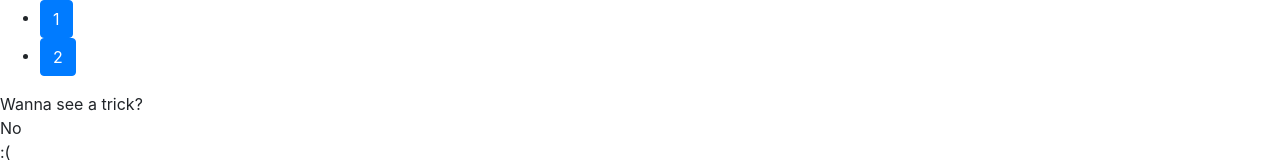
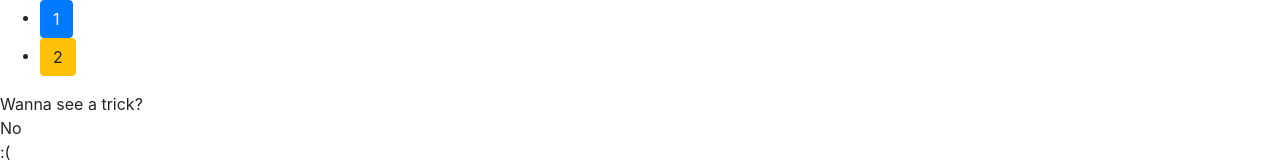
Before and after one commit to KristinaBrak/chat-application, a React (Create React App) app: page / in a window 1280 px wide. Shown: the top 162 px of the page. Built offline with nearby package versions, Linux system fonts and the light colour scheme.

Commit message:
finished useContext

```diff
--- a/src/components/chat/ChatContainer.jsx
+++ b/src/components/chat/ChatContainer.jsx
@@ -1,40 +1,16 @@
-import React, {useContext, useState} from 'react';
-import {ChatContext} from '../context/ChatContext';
+import React from 'react';
 import ChatBox from './chat-box/ChatBox';
 import ChatList from './chat-list/ChatList';
+import useChat from './useChat';
 
 const ChatContainer = ({userId}) => {
-  const [chats, setChats] = useContext(ChatContext);
-
-  const initialActiveChat = chats.find(chat => chat.isActive) ?? null;
-  const [activeChat, setActiveChat] = useState(initialActiveChat);
-
-  const submitChat = updatedChat => {
-    const updatedChats = chats.map(chat => (chat.id === updatedChat.id ? updatedChat : chat));
-    setChats(updatedChats);
-  };
-
-  const setIsActive = chatId => {
-    const updatedChats = chats.map(chat =>
-      chat.id === chatId ? {...chat, isActive: true} : {...chat, isActive: false}
-    );
-
-    const newActiveChat = updatedChats.find(chat => chat.isActive) ?? null;
-    setActiveChat(newActiveChat);
-  };
+  const {activeChat} = useChat();
 
   return (
-    <ChatContext.Provider value={[chats, setChats]}>
-      <ChatList setIsActive={setIsActive} />
-      {activeChat ? (
-        <ChatBox
-          key={activeChat.id}
-          userId={userId}
-          activeChat={activeChat}
-          submitChat={submitChat}
-        />
-      ) : null}
-    </ChatContext.Provider>
+    <>
+      <ChatList />
+      {activeChat ? <ChatBox userId={userId} /> : null}
+    </>
   );
 };
 
--- a/src/components/chat/chat-box/ChatBox.jsx
+++ b/src/components/chat/chat-box/ChatBox.jsx
@@ -1,15 +1,11 @@
-import React, {useEffect, useState} from 'react';
+import React, {useState} from 'react';
 import {Button, Form, FormControl} from 'react-bootstrap';
 import uuid from '../../../utils/uuid';
+import useChat from '../useChat';
 
-const ChatBox = ({userId, activeChat, submitChat}) => {
+const ChatBox = ({userId}) => {
+  const {activeChat, saveMessage} = useChat();
   const [text, setText] = useState('');
-  const [chat, setChat] = useState(activeChat);
-
-  useEffect(() => {
-    // submitChat(chat);
-    setChat(activeChat);
-  }, [activeChat]);
 
   const updateMessages = () => {
     const message = {
@@ -19,13 +15,12 @@ const ChatBox = ({userId, activeChat, submitChat}) => {
       createdAt: String(new Date()),
     };
 
-    const updatedChat = {...chat, messages: [...chat.messages, message]};
-    setChat(updatedChat);
+    saveMessage(message);
   };
 
   return (
     <>
-      {chat.messages.map(message => (
+      {activeChat.messages.map(message => (
         <div>{message.text}</div>
       ))}
       <Form
--- a/src/components/chat/chat-list/ChatList.jsx
+++ b/src/components/chat/chat-list/ChatList.jsx
@@ -1,15 +1,20 @@
-import React, {useContext} from 'react';
+import React from 'react';
 import {Button} from 'react-bootstrap';
-import {ChatContext} from '../../context/ChatContext';
+import useChat from '../useChat';
 
-const ChatList = ({setIsActive}) => {
-  const [chats, setChats] = useContext(ChatContext);
+const ChatList = () => {
+  const {chats, activeChat, setActiveChat} = useChat();
 
   return (
     <ul>
       {chats.map(chat => (
         <li key={chat.id}>
-          <Button onClick={() => setIsActive(chat.id)}>{chat.id}</Button>
+          <Button
+            variant={activeChat?.id === chat.id ? 'warning' : 'primary'}
+            onClick={() => setActiveChat(chat.id)}
+          >
+            {chat.id}
+          </Button>
         </li>
       ))}
     </ul>
--- /dev/null
+++ b/src/components/chat/useChat.js
@@ -0,0 +1,34 @@
+import {useContext, useEffect} from 'react';
+import {ChatContext} from '../context/ChatContext';
+
+const useChat = () => {
+  const [{chats, activeChat}, setState] = useContext(ChatContext);
+
+  useEffect(() => {
+    const initialActiveChat = chats.find(chat => chat.isActive) ?? null;
+    setState(state => ({...state, activeChat: initialActiveChat}));
+  }, []);
+
+  const setActiveChat = chatId => {
+    const updChats = chats.map(chat => (activeChat?.id === chat.id ? activeChat : chat));
+    const updatedChats = updChats.map(chat =>
+      chat.id === chatId ? {...chat, isActive: true} : {...chat, isActive: false}
+    );
+    const newActiveChat = updatedChats.find(chat => chat.isActive) ?? null;
+    setState(state => ({...state, chats: updatedChats, activeChat: newActiveChat}));
+  };
+
+  const saveChat = updatedChat => {
+    const updatedChats = chats.map(chat => (chat.id === updatedChat.id ? updatedChat : chat));
+    setState(state => ({...state, chats: updatedChats}));
+  };
+
+  const saveMessage = message => {
+    const updatedChat = {...activeChat, messages: [...activeChat.messages, message]};
+    setState(state => ({...state, activeChat: updatedChat}));
+  };
+
+  return {chats, activeChat, setActiveChat, saveChat, saveMessage};
+};
+
+export default useChat;
--- a/src/components/context/ChatContext.jsx
+++ b/src/components/context/ChatContext.jsx
@@ -1,11 +1,11 @@
 import React, {createContext, useState} from 'react';
 import chatsData from '../chat/Data';
 
-const ChatContext = createContext([[], () => {}]);
+const ChatContext = createContext([{}, () => {}]);
 
 const ChatContextProvider = ({children}) => {
   // const [state, setState] = useState({chats: chatsData});
-  const [state, setState] = useState(chatsData);
+  const [state, setState] = useState({chats: chatsData, activeChat: null});
 
   return <ChatContext.Provider value={[state, setState]}>{children}</ChatContext.Provider>;
 };
```
Also changed, not shown: 1 other file (tests, documents, lock files or other folders).
